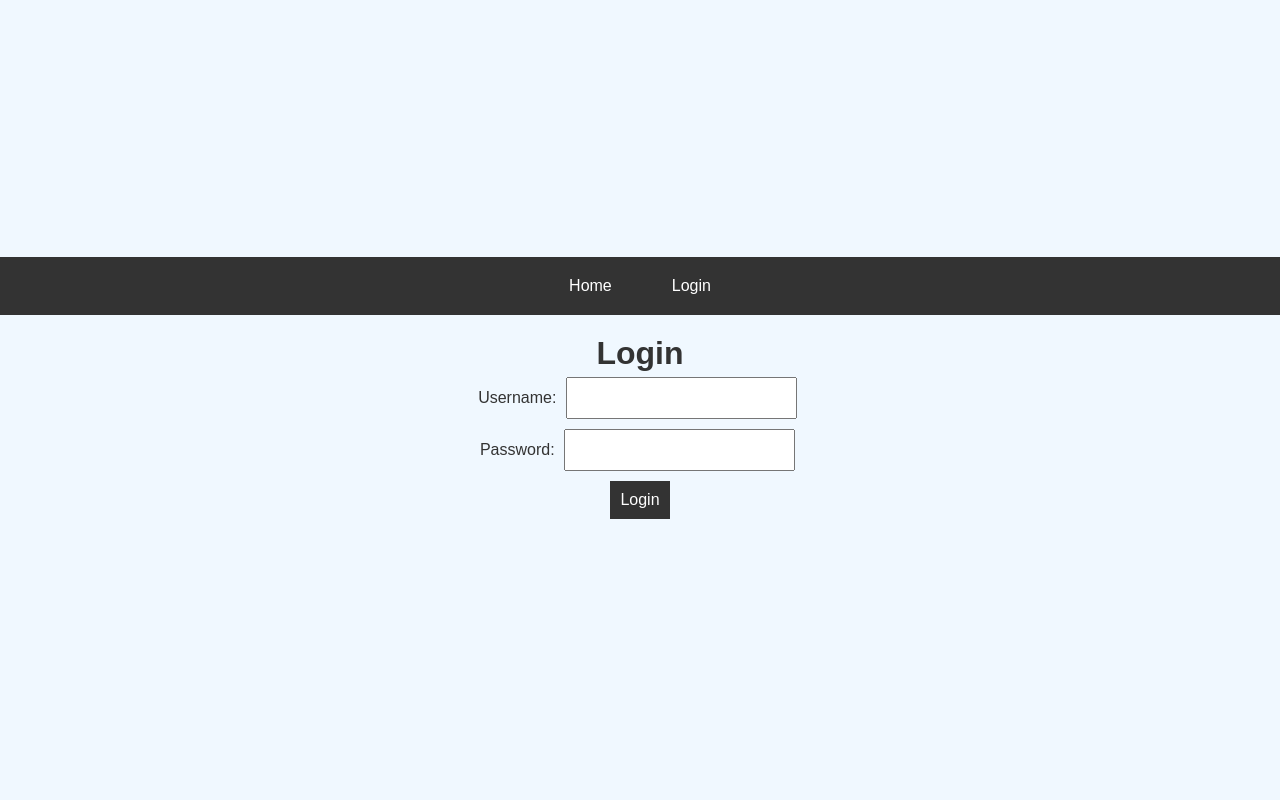
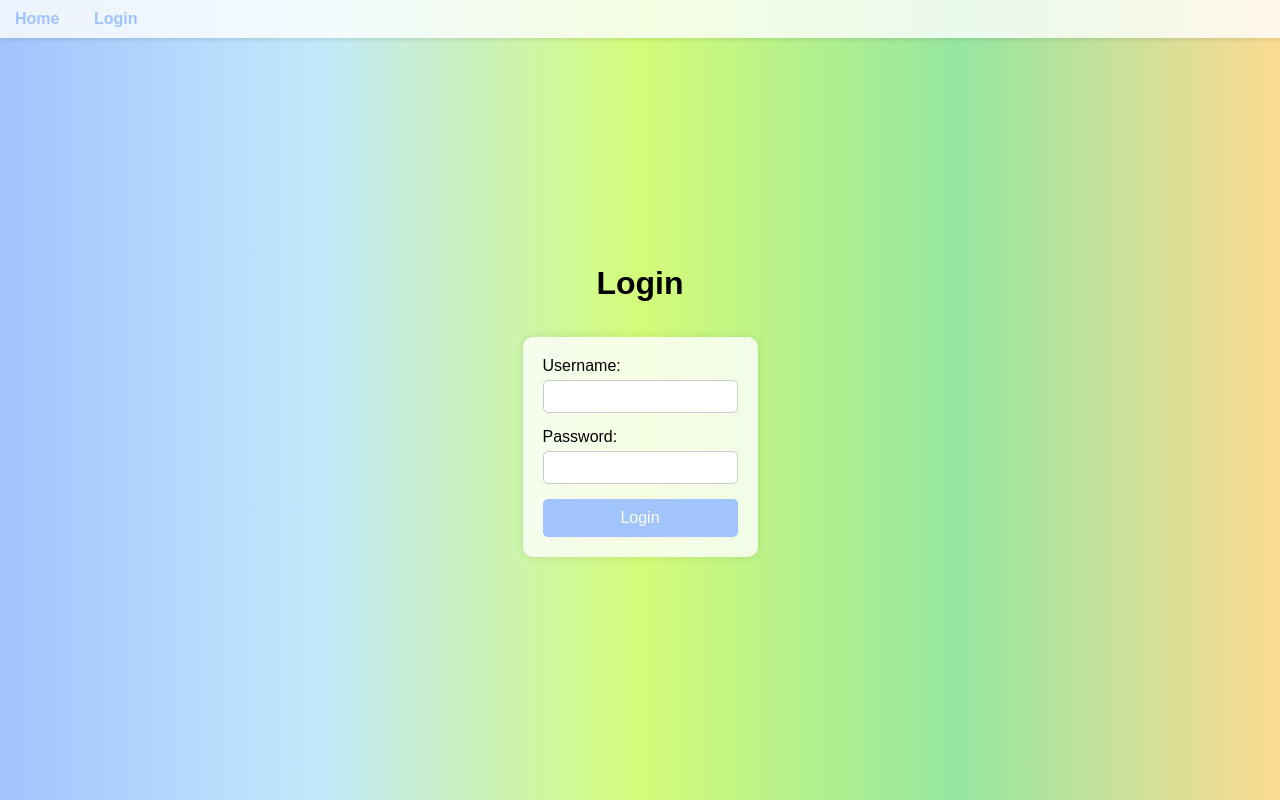
Before and after one commit to fvirani786/FaridCleaners1, a Node server app: page /login in a window 1280 px wide. Run offline with Node 20, Linux system fonts and the light colour scheme; some libraries are stand-ins or nearby versions.

Commit message:
feat:color changes

```diff
--- /dev/null
+++ b/public/log.css
@@ -0,0 +1,80 @@
+body {
+  background: linear-gradient(to right, #a1c4fd, #c2e9fb, #d4fc79, #96e6a1, #fddb92);
+  font-family: Arial, sans-serif;
+  margin: 0;
+  padding: 0;
+  display: flex;
+  flex-direction: column;
+  align-items: center;
+  justify-content: center;
+  height: 100vh;
+}
+
+header {
+  width: 100%;
+  background-color: rgba(255, 255, 255, 0.8);
+  padding: 10px 0;
+  box-shadow: 0 2px 4px rgba(0, 0, 0, 0.1);
+  position: absolute;
+  top: 0;
+}
+
+nav a {
+  margin: 0 15px;
+  text-decoration: none;
+  color: #a1c4fd;
+  font-weight: bold;
+}
+
+nav a:hover {
+  text-decoration: underline;
+}
+
+h1 {
+  margin-bottom: 20px;
+}
+
+form {
+  background-color: rgba(255, 255, 255, 0.8);
+  padding: 20px;
+  border-radius: 10px;
+  box-shadow: 0 0 10px rgba(0, 0, 0, 0.1);
+}
+
+form div {
+  margin-bottom: 15px;
+}
+
+label {
+  display: block;
+  margin-bottom: 5px;
+}
+
+input {
+  width: 100%;
+  padding: 8px;
+  box-sizing: border-box;
+  border: 1px solid #ccc;
+  border-radius: 5px;
+}
+
+button {
+  width: 100%;
+  padding: 10px;
+  background-color: #a1c4fd;
+  border: none;
+  border-radius: 5px;
+  color: white;
+  font-size: 16px;
+  cursor: pointer;
+}
+
+button:hover {
+  background-color: #90b3e6;
+}
+
+.error {
+  color: red;
+  margin-bottom: 15px;
+  text-align: center;
+}
--- a/views/login/login.ejs
+++ b/views/login/login.ejs
@@ -3,7 +3,8 @@
 <html>
 <head>
   <title>Login</title>
-  <link rel="stylesheet" href="styles.css">
+  <link rel="stylesheet" href="/log.css">
+
 </head>
 <body>
   <header>
--- a/views/review/review.ejs
+++ b/views/review/review.ejs
@@ -4,7 +4,7 @@
     <meta charset="UTF-8">
     <meta name="viewport" content="width=device-width, initial-scale=1.0">
     <title>Reviews Page</title>
-    <link rel="stylesheet" href="/styles.css">
+    <link rel="stylesheet" href="/rev.css">
 
 </head>
 <body>
--- a/views/signup/signup.ejs
+++ b/views/signup/signup.ejs
@@ -4,6 +4,7 @@
     <meta charset="UTF-8">
     <meta name="viewport" content="width=device-width, initial-scale=1.0">
     <title>Sign Up</title>
+    <link rel="stylesheet" href="/sign.css">
 </head>
 <body>
     <h1>Sign Up</h1>
```
Also changed, not shown: public/rev.css (added, +17 -0 lines), public/sign.css (added, +61 -0 lines).
